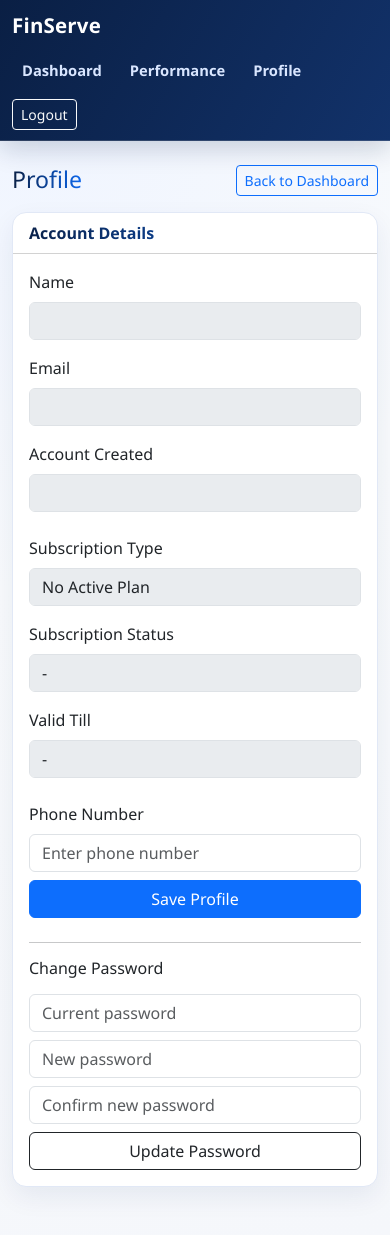
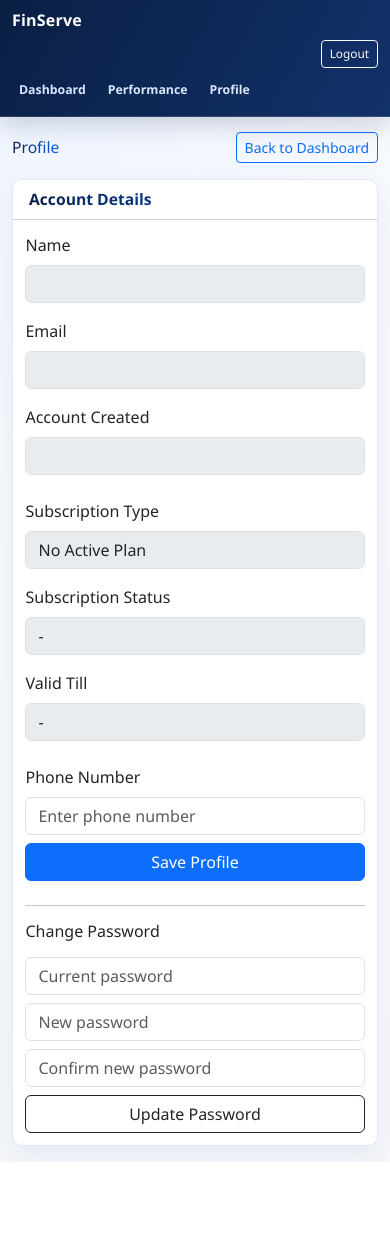
Before and after one commit to girichran/finserve, a Flask app: template templates/profile_dashboard.html in a window 390 px wide. After the commit the page ends 1162 px from the top, so only its background shows below. Run offline with Flask 3, Linux system fonts and the light colour scheme; the template is opened without the code that fills it, so the values that code supplies are empty; some libraries are stand-ins or nearby versions.

Commit message:
Refactor CSS styles for dashboard layout and components

```diff
--- a/static/style.css
+++ b/static/style.css
@@ -487,3 +487,142 @@ footer {
         justify-content: space-between;
     }
 }
+
+@media (max-width: 768px) {
+    .dashboard-page .container.mt-4.mb-5 {
+        margin-top: 0.9rem !important;
+        margin-bottom: 1rem !important;
+    }
+
+    .dashboard-nav-inner {
+        gap: 8px;
+        padding-top: 8px;
+        padding-bottom: 8px;
+    }
+
+    .dashboard-brand {
+        font-size: 1.1rem;
+    }
+
+    .dashboard-main-links {
+        order: 3;
+        width: 100%;
+        flex-wrap: nowrap;
+        overflow-x: auto;
+        -webkit-overflow-scrolling: touch;
+        scrollbar-width: thin;
+        padding-bottom: 4px;
+    }
+
+    .dashboard-main-links a {
+        white-space: nowrap;
+        font-size: 0.82rem;
+        padding: 6px 8px;
+    }
+
+    .dashboard-user-actions {
+        width: 100%;
+        justify-content: flex-end;
+        gap: 8px;
+    }
+
+    .dashboard-user-actions .btn {
+        padding: 4px 9px;
+        font-size: 0.78rem;
+    }
+
+    .interactive-heading {
+        font-size: 1.05rem;
+    }
+
+    .card-body {
+        padding: 0.9rem;
+    }
+
+    .dashboard-shortcuts {
+        flex-wrap: nowrap;
+        overflow-x: auto;
+        -webkit-overflow-scrolling: touch;
+        padding-bottom: 3px;
+    }
+
+    .shortcut-pill {
+        white-space: nowrap;
+        font-size: 0.78rem;
+        padding: 6px 10px;
+    }
+
+    .dashboard-card {
+        border-radius: 10px;
+    }
+
+    .indices-chip,
+    .mover-chip {
+        font-size: 0.78rem;
+        padding: 4px 9px;
+    }
+
+    .sector-heatmap-grid {
+        grid-template-columns: 1fr;
+    }
+
+    .sector-cells {
+        grid-template-columns: repeat(2, minmax(0, 1fr));
+    }
+
+    .heat-cell {
+        min-height: 64px;
+        padding: 7px;
+    }
+
+    .insight-news-list,
+    .insight-events-list {
+        max-height: none;
+    }
+
+    .table {
+        font-size: 0.84rem;
+    }
+
+    .table th,
+    .table td {
+        white-space: nowrap;
+    }
+
+    .plan-card {
+        padding: 14px;
+    }
+
+    .plan-price {
+        font-size: 1.35rem;
+    }
+}
+
+@media (max-width: 480px) {
+    .dashboard-brand {
+        font-size: 1rem;
+    }
+
+    .dashboard-main-links a {
+        font-size: 0.77rem;
+        padding: 5px 7px;
+    }
+
+    .dashboard-user-actions .btn {
+        font-size: 0.74rem;
+        padding: 4px 8px;
+    }
+
+    .interactive-heading {
+        font-size: 0.98rem;
+    }
+
+    .card-body {
+        padding: 0.78rem;
+    }
+
+    .shortcut-pill {
+        font-size: 0.74rem;
+        padding: 5px 9px;
+    }
+}
```
